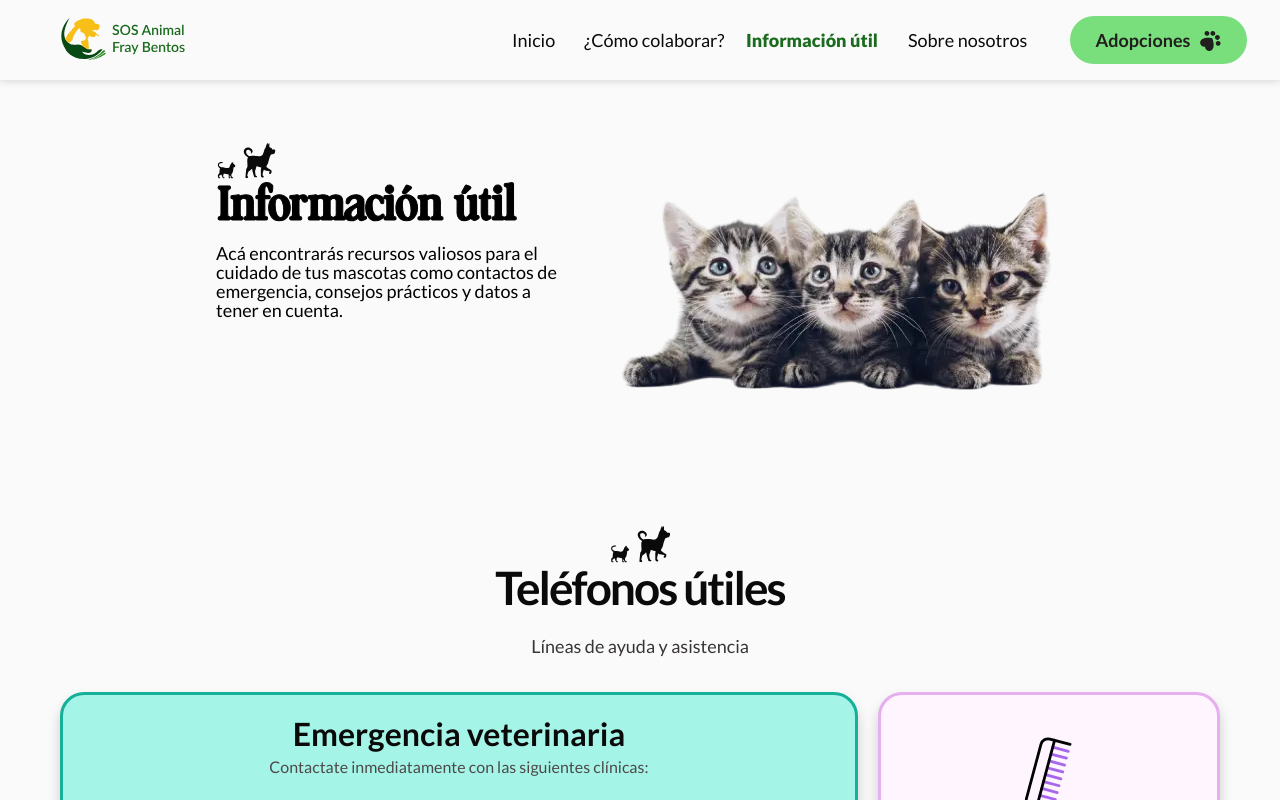
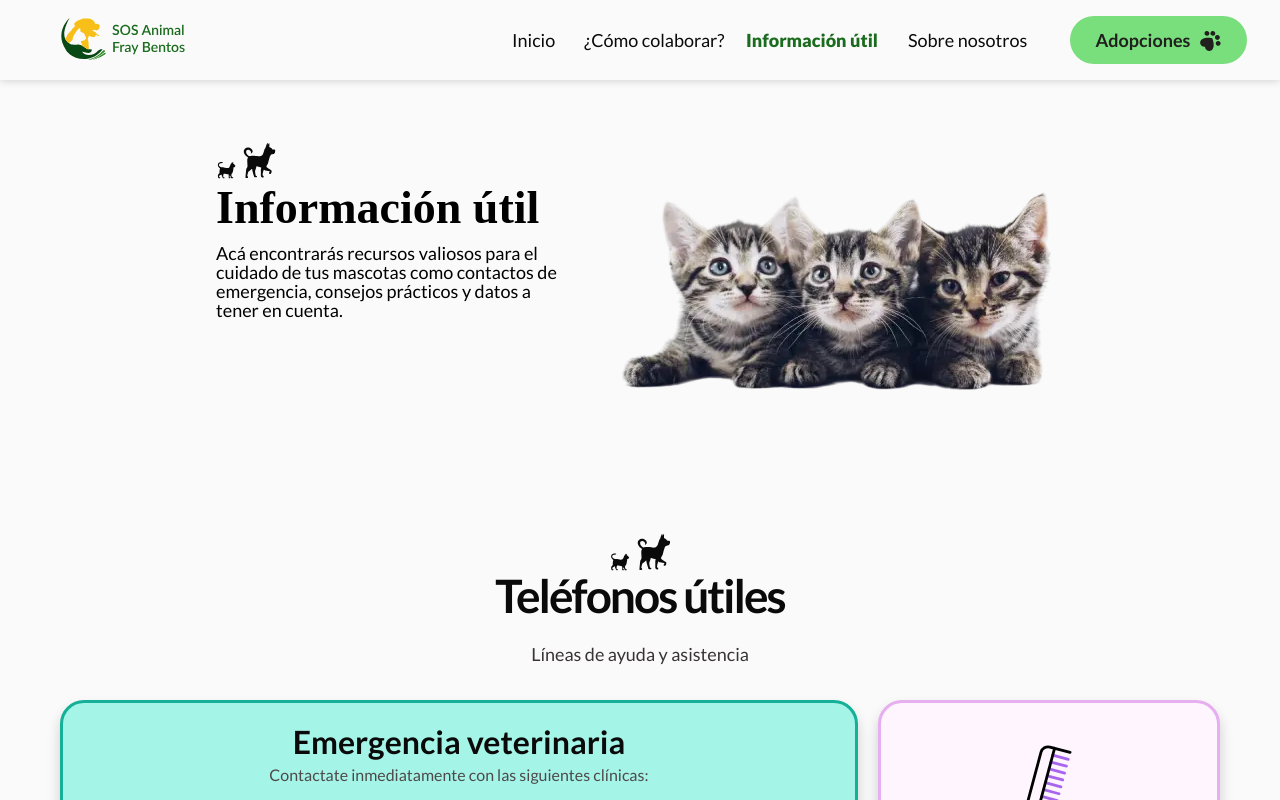
Before and after one commit to agucamejo/SOSAnimal, a React (Vite) app: page /contact in a window 1280 px wide. Shown: the top 800 px of the page. Built offline with nearby package versions, Linux system fonts and the light colour scheme.

Commit message:
Fixing info

```diff
--- a/src/styles/components/_faq.scss
+++ b/src/styles/components/_faq.scss
@@ -7,6 +7,7 @@
 
   @media screen and (max-width: $desktop) {
     padding: 32px 0;
+    margin: 0 1em;
   }
 
   .contentTitles {
@@ -20,10 +21,6 @@
     gap: 10px;
     width: 100%;
     max-width: 1200px;
-
-    @media screen and (max-width: 426px) {
-      width: 130%;
-    }
 
     .askFAQ {
       margin-bottom: 20px;
--- a/src/styles/components/_infoutil.scss
+++ b/src/styles/components/_infoutil.scss
@@ -3,7 +3,7 @@
     justify-content: center;
     align-items: center;
     padding-top: 80px;
-    padding-bottom: 32px;
+    padding-bottom: 40px;
 }
 
 .info-card {
@@ -25,11 +25,7 @@
 h1 {
     font-size: 46px;
     margin-bottom: 10px;
-    -webkit-text-stroke-width: 1px;
-    -webkit-text-stroke-color: black;
-    font-family: 'mountriel-regular';
-    letter-spacing: -1px;
-    font-weight: 700;
+    font-family: 'mountriel serif';
     line-height: 52.44px;
 }
 
```
